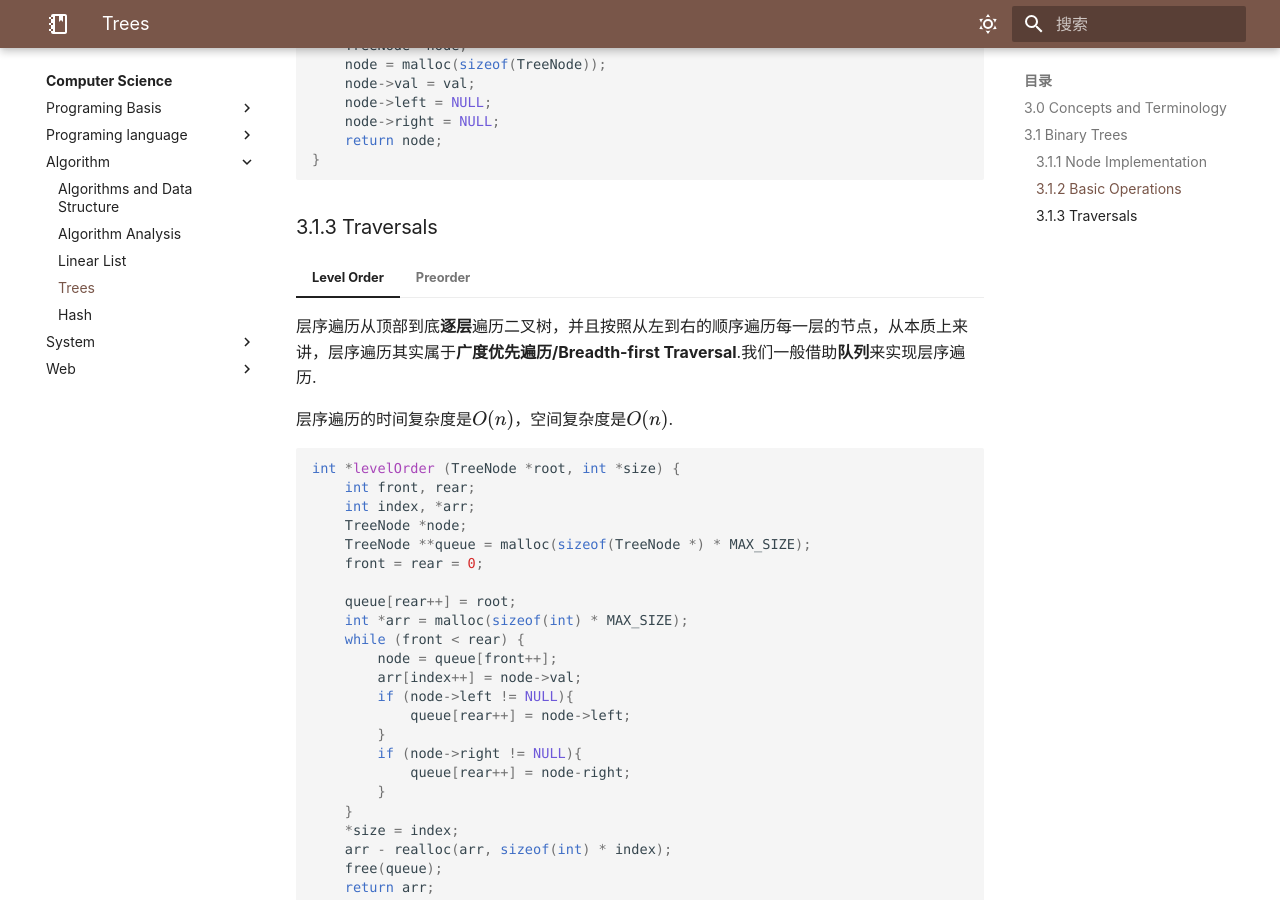
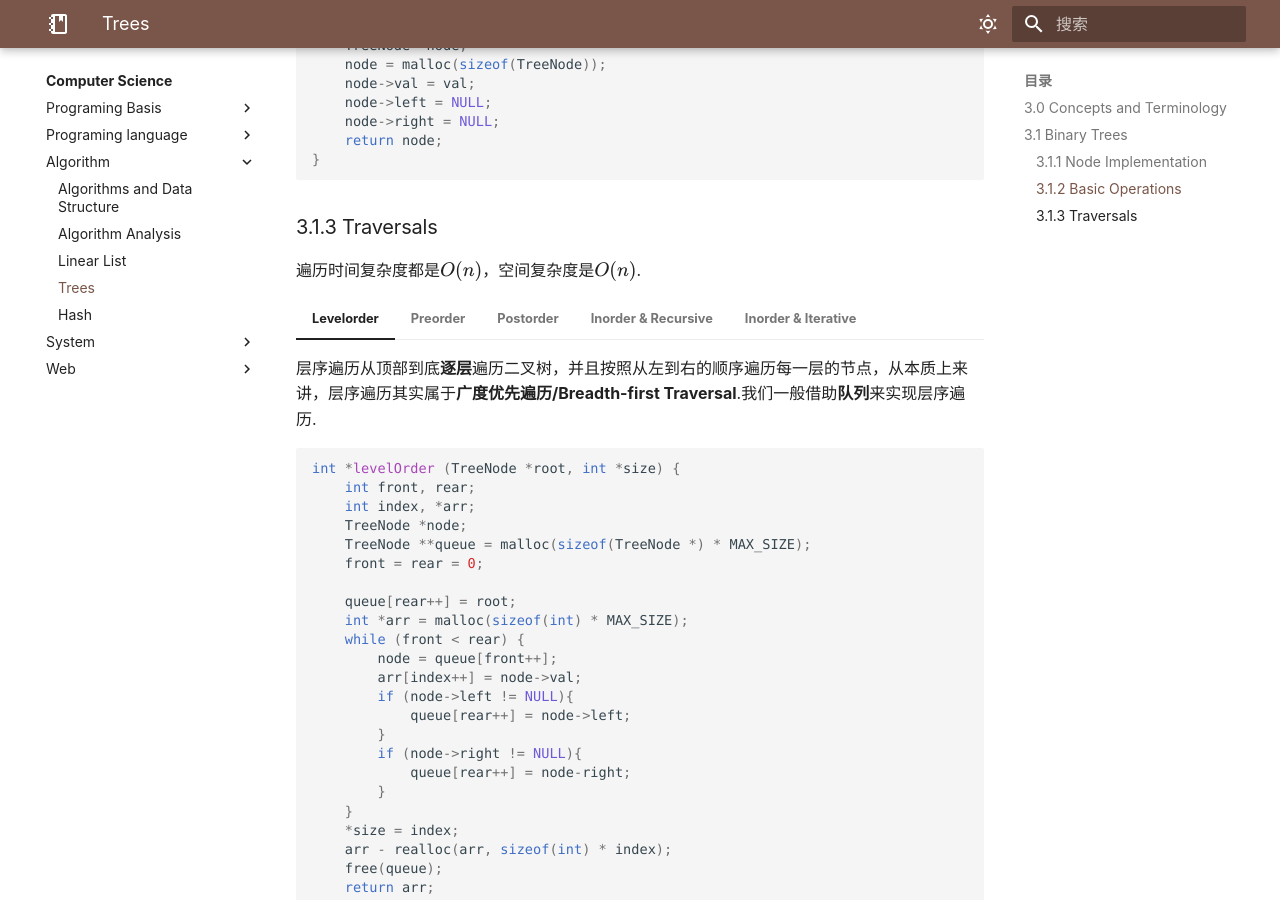
Before and after one commit to V1CeVersaa/V1CeVersaa.github.io, an MkDocs documentation site: the page built from docs/Computer Science/Algorithm/03 Trees.md, in a window 1280 px wide and 900 px high, scrolled down 1397 px. Built offline with MkDocs 1.6.1 and Material for MkDocs 9.7.7, drawn with Linux system fonts in a browser that asks for light colours; nearby versions of some CDN libraries; some web fonts are replaced; comment, search, counter and statistics services are not loaded; a style sheet for code colours, icons or effects is not loaded; some of the changed lines change nothing that is shown.

Commit message:
update: 240320 ver2

````diff
--- a/docs/Computer Science/Algorithm/03 Trees.md
+++ b/docs/Computer Science/Algorithm/03 Trees.md
@@ -74,11 +74,11 @@ typedef struct TreeNode {
 
 ### 3.1.3 Traversals
 
-=== "Level Order"
+遍历时间复杂度都是$O(n)$，空间复杂度是$O(n)$.
+
+=== "Levelorder"
 
     层序遍历从顶部到底**逐层**遍历二叉树，并且按照从左到右的顺序遍历每一层的节点，从本质上来讲，层序遍历其实属于**广度优先遍历/Breadth-first Traversal**.我们一般借助**队列**来实现层序遍历.
-
-    层序遍历的时间复杂度是$O(n)$，空间复杂度是$O(n)$.
 
     ```C
     int *levelOrder (TreeNode *root, int *size) {
@@ -109,7 +109,53 @@ typedef struct TreeNode {
     ```
 
 === "Preorder"
+
+    先访问根节点，再访问子树，左子树优先于右子树.
+
     ```C
-    void preOrder(TreeNode *root, int *size){
+    int *arr = malloc(sizeof(int) * MAX_SIZE);
+    void preOrder(TreeNode *root, int *size, int *arr) {
+        if (root == NULL)
+            return;
+        arr[(*size)++] = root->val;
+        preOrder(root->left, size, arr);
+        preOrder(root->right, size, arr);
+    }
+    arr = realloc(arr, sizeof(int) *(*size));
+    ```
+
+=== "Postorder"
+
+    先访问子树，左子树先于右子树，再访问根节点.
+
+    ```C
+    void postOrder(TreeNode *root, int *size) {
+        if (root == NULL)
+            return;
+        postOrder(root->left, size);
+        postOrder(root->right, size);
+        arr[(*size)++] = root->val;
+    }
+    ```
+
+=== "Inorder & Recursive"
+
+    先访问左子树，再访问根，最后访问右子树.
+
+    ```C
+    void inOrder(TreeNode *root, int *size) {
+        if (root == NULL)
+            return;
+        inOrder(root->left, size);
+        arr[(*size)++] = root->val;
+        inOrder(root->right, size);
+    }
+    ```
+
+=== "Inorder & Iterative"
+
+    ```C
+    void iter_inOrder(TreeNode *root, int *size) {
 
     }
+    ```
````
